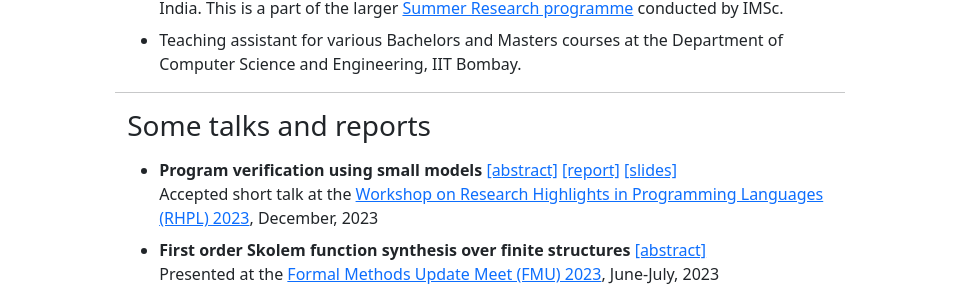
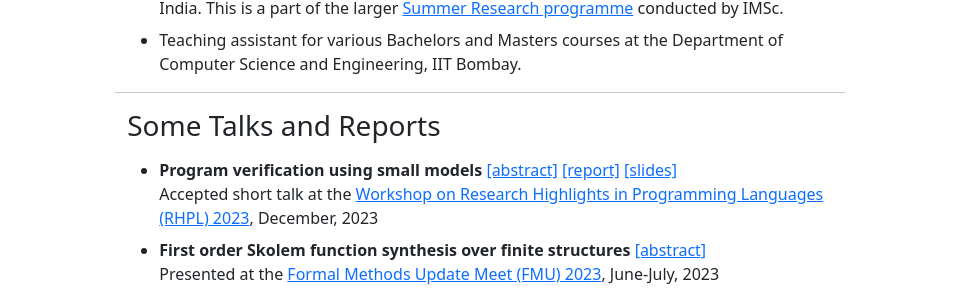
Before and after one commit to abhisekhs/abhisekhs.github.io, a Jekyll site: the page index.html, which Jekyll copies as it is, in a window 1280 px wide and 900 px high, scrolled down 3181 px. Shown: the part 154-451 px from the top of the window, without its empty margins (160-1119 px from the left). Built offline with Jekyll 4.4.1, drawn with Linux system fonts in a browser that asks for light colours.

```diff
--- a/index.html
+++ b/index.html
@@ -131,7 +131,7 @@
          </p>
           <hr />
           <div class="row" id="biography">
-          <h3> About me </h3>
+          <h3> About Me </h3>
               <p>
                   I am a Consultant at <a href="https://www.linkedin.com/company/tata-research-development-and-design-centre-trddc/">Tata Research Development and Design Centre (TRDDC)</a>, the branch of <a href="https://www.tcs.com/what-we-do/research">TCS Research<a/> in Pune. Prior to joining TRDDC, I was a post-doctoral research associate at the <a href="https://www.cst.cam.ac.uk/">Department of Computer Science and Technology</a> at the <a href="https://www.cam.ac.uk/">University of Cambridge</a>, working with <a href="https://www.cl.cam.ac.uk/~ad260/"> Anuj Dawar</a> in the project "Logical Fractals" funded by the <a href="https://www.leverhulme.ac.uk/">Leverhulme Trust</a>.
                   Before Cambridge, I was a post-doctoral fellow in the <a href="https://www.imsc.res.in/theoretical_computer_science">Theoretical Computer Science Wing</a> at the <a href="https://www.imsc.res.in/">Institute of Mathematical Sciences, Chennai</a> working with <a href="https://azimpremjiuniversity.edu.in/people/ramanujam-r">R. Ramanujam</a>.
@@ -583,7 +583,7 @@ Foundations of Computer Science (MFCS), Budapest, Hungary
         </div>
         <hr />
         <div class="div-notes" id="some-talks-notes">
-         <h3> Some talks and reports </h3>
+         <h3> Some Talks and Reports </h3>
             <p>
             <ul>
             <li>
```
